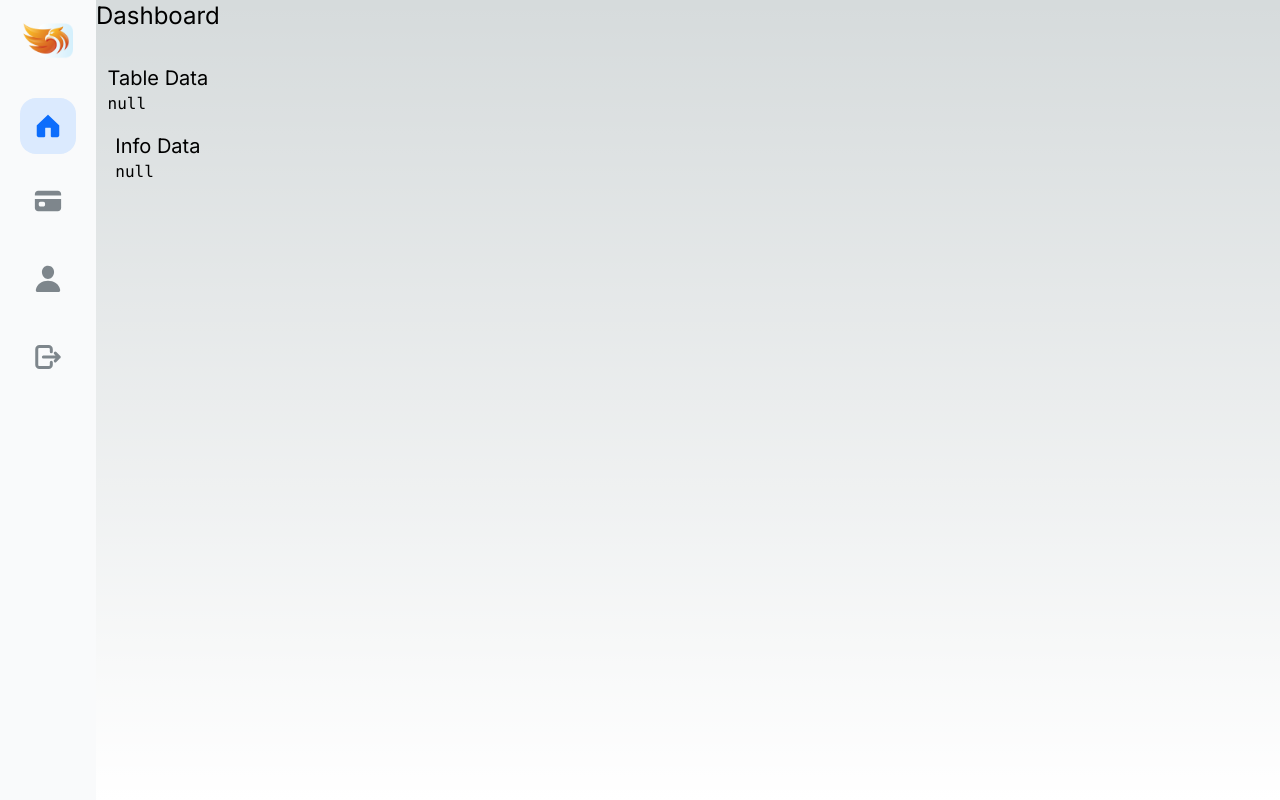
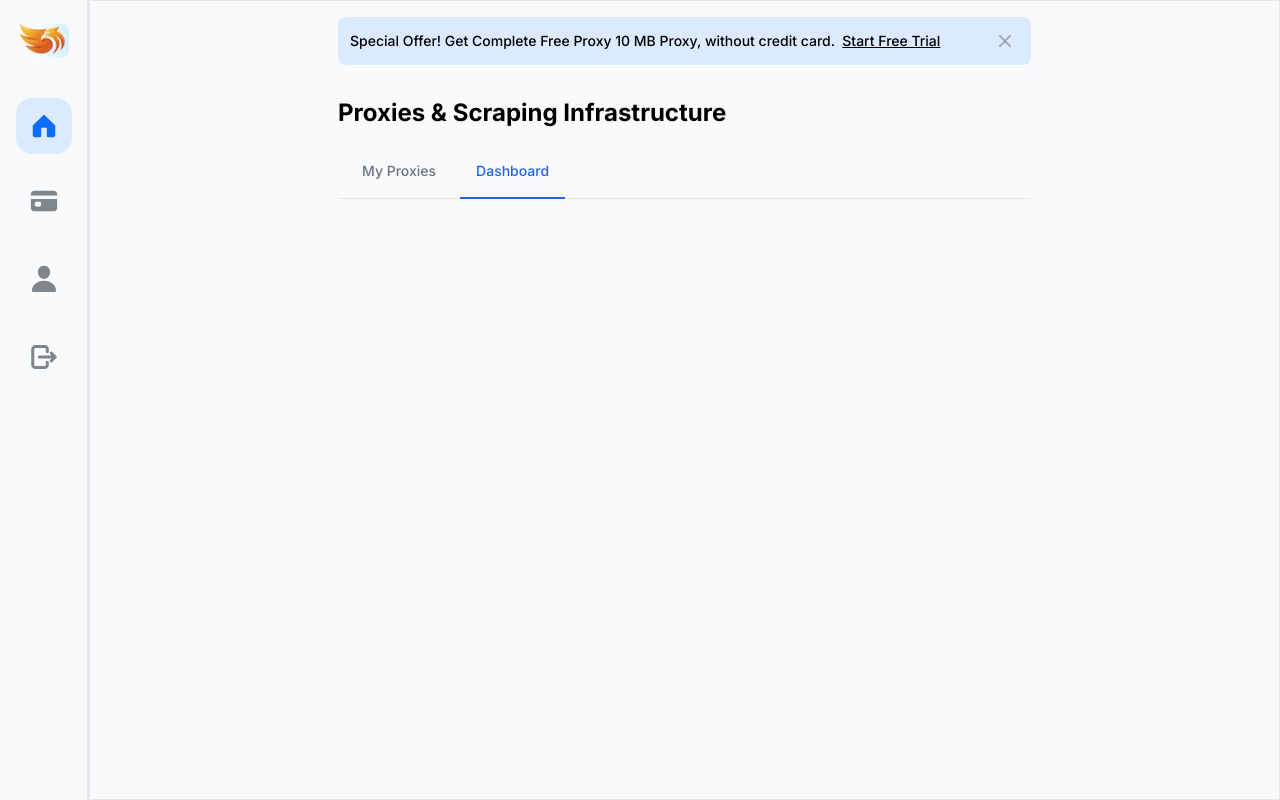
Before and after one commit to Berkayozgun/rising-dashboard, a Next.js app: page /dashboard in a window 1280 px wide. Built offline with nearby package versions, Linux system fonts and the light colour scheme; no server answers; sample sign-in values are in the browser's storage.

Commit message:
dashboard top alert and structure create

```diff
--- /dev/null
+++ b/src/app/components/AdAlert.tsx
@@ -0,0 +1,41 @@
+import React from "react";
+
+export default function AdAlert() {
+  return (
+    <div className='flex w-full items-center justify-center'>
+       <div
+          id='alert-border-1'
+          className='flex items-center w-7/12 h-12 mt-4 bg-blue-100 rounded-lg justify-between'
+          role='alert'
+        >
+          <div class='ms-3 text-sm font-medium flex'>
+          Special Offer!  Get Complete Free Proxy 10 MB Proxy, without credit card. &nbsp;
+          <a href="#" className="underline"> Start Free Trial </a>
+          </div>
+          <button
+            type='button'
+            className='text-gray-400 rounded-lg flex items-center h-8 w-8'
+            data-dismiss-target='#alert-border-1'
+            aria-label='Close'
+          >
+            <span class='sr-only'>Dismiss</span>
+            <svg
+              class='w-3 h-3'
+              aria-hidden='true'
+              xmlns='http://www.w3.org/2000/svg'
+              fill='none'
+              viewBox='0 0 14 14'
+            >
+              <path
+                stroke='currentColor'
+                stroke-linecap='round'
+                stroke-linejoin='round'
+                stroke-width='2'
+                d='m1 1 6 6m0 0 6 6M7 7l6-6M7 7l-6 6'
+              />
+            </svg>
+          </button>
+        </div>
+    </div>
+  );
+}
--- a/src/app/components/Sidebar.tsx
+++ b/src/app/components/Sidebar.tsx
@@ -8,7 +8,7 @@ import companyLogo from "../risinglogo.png";
 export default function Sidebar() {
   const router = useRouter();
   return (
-    <aside className='bg-gray-50 text-white w-24 h-screen flex flex-col items-center justify-start'>
+    <aside className='bg-gray-50 text-white w-24 h-screen flex flex-col items-center justify-start border-r-2'>
       <button
         onClick={() => {
           router.push("#");
--- a/src/app/dashboard/page.tsx
+++ b/src/app/dashboard/page.tsx
@@ -2,6 +2,7 @@
 import { useState, useEffect } from "react";
 import { useRouter } from "next/navigation";
 import Sidebar from "../components/Sidebar.tsx";
+import AdAlert from "../components/AdAlert.tsx";
 
 export default function Dashboard() {
   const router = useRouter();
@@ -26,7 +27,7 @@ export default function Dashboard() {
       {
         method: "GET",
         headers: {
-          "Authorization": `${token}`,
+          Authorization: `${token}`,
           "Content-Type": "application/json",
         },
       }
@@ -46,7 +47,7 @@ export default function Dashboard() {
       {
         method: "GET",
         headers: {
-          "Authorization": `${token}`,
+          Authorization: `${token}`,
           "Content-Type": "application/json",
         },
       }
@@ -61,17 +62,37 @@ export default function Dashboard() {
   };
 
   return (
-    <div className='flex flex-row h-full'>
-       <Sidebar />
-      <div className='flex flex-col items-center'>
-        <h1 className='text-2xl mb-4'>Dashboard</h1>
-        <div className='mt-4'>
-          <h2 className='text-xl'>Table Data</h2>
-          <pre>{JSON.stringify(tableData, null, 2)}</pre>
-        </div>
-        <div className='mt-4'>
-          <h2 className='text-xl'>Info Data</h2>
-          <pre>{JSON.stringify(infoData, null, 2)}</pre>
+    <div className='flex flex-row w-full h-full  text-black bg-slate-50'>
+      <Sidebar />
+
+      <div className='flex flex-col justify-start items-center gap-4 w-full border'>
+        <AdAlert />
+
+        <h1 className='text-2xl font-bold mt-4 w-7/12 text-start'>
+          Proxies & Scraping Infrastructure
+        </h1>
+
+        <div class='text-sm font-medium w-7/12 text-center  text-gray-500 border-b border-gray-200 dark:text-gray-400 dark:border-gray-700'>
+          <ul class='flex flex-wrap -mb-px'>
+            <li class='mx-2'>
+              <a
+                href='#'
+                class='inline-block p-4 border-b-2 border-transparent rounded-t-lg hover:text-gray-600 hover:border-gray-300 dark:hover:text-gray-300'
+              >
+                My Proxies
+              </a>
+            </li>
+            <li class='me-2'>
+              <a
+                href='#'
+                class='inline-block p-4 text-blue-600 border-b-2 border-blue-600 rounded-t-lg active dark:text-blue-500 dark:border-blue-500'
+                aria-current='page'
+              >
+                Dashboard
+              </a>
+            </li>
+
+          </ul>
         </div>
       </div>
     </div>
```
